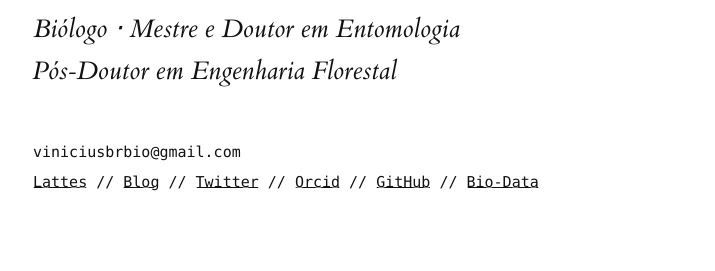
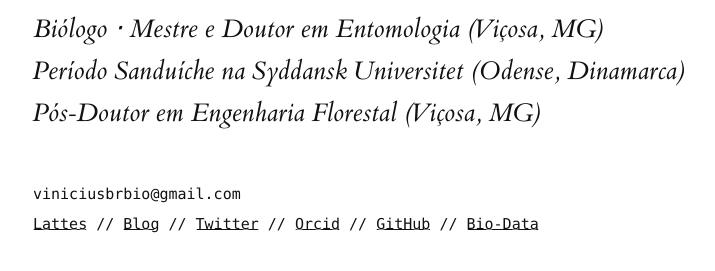
Before and after one commit to ViniciusBRodrigues/ViniciusBRodrigues.github.io, a website: page index.html in a window 1280 px wide. Shown: the part 228-499 px from the top of the page, without its empty margins (127-842 px from the left). Drawn offline with Linux system fonts and the light colour scheme.

Commit message:
Add files via upload

```diff
--- a/index.html
+++ b/index.html
@@ -2,7 +2,7 @@
 <html lang="en">
   <head>
     <meta charset="utf-8"/>
-    <title>VBRodrigues</title>
+    <title>Vinícis B Rodrigues</title>
     <link rel="stylesheet" href="tufte.css"/>
     <link rel="stylesheet" href="latex.css"/>
     <meta name="viewport" content="width=device-width, initial-scale=1">
@@ -14,7 +14,9 @@
     <!--<p><input type="checkbox" id="vbr" class="margin-toggle"/><span class="marginnote"><img src="img/profile.png" width="70%"/></p>-->
     </section>
       <h1 id="tufte-css">Vinícius Barros Rodrigues</h1>
-      <p class="subtitle">Biólogo &#8901; Mestre e Doutor em Entomologia</p><p class="subtitle">Pós-Doutor em Engenharia Florestal</p>
+      <p class="subtitle">Biólogo &#8901; Mestre e Doutor em Entomologia (Viçosa, MG)</p>
+      <p class="subtitle">Período Sanduíche na Syddansk Universitet (Odense, Dinamarca)</p>
+      <p class="subtitle">Pós-Doutor em Engenharia Florestal (Viçosa, MG)</p>
       <section>
 
         <p><code>viniciusbrbio@gmail.com<br><a href="http://buscatextual.cnpq.br/buscatextual/visualizacv.do?id=K4468361U0"> Lattes<a> // <a href="https://medium.com/bio-data-blog">Blog<a> // <a href="https://twitter.com/viniciusbrbio">Twitter<a> // <a href="https://orcid.org/0000-0003-4196-8088">Orcid<a> // <a href="https://github.com/ViniciusBRodrigues">GitHub<a> // <a href="https://bio-data.github.io/">Bio-Data<a> <!--// <a href="https://www.upwork.com/freelancers/~011514c9c2273023a4">UpWork<a>--> </code></p>
```
